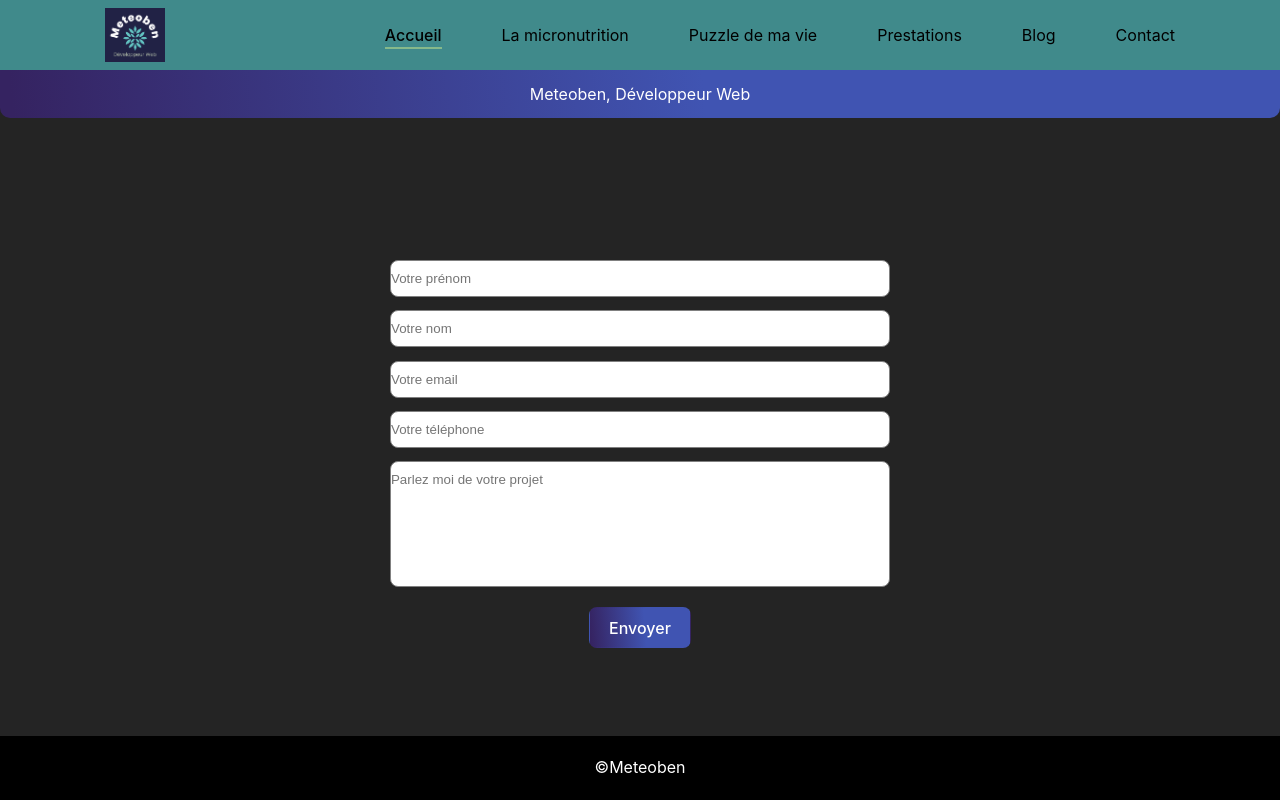
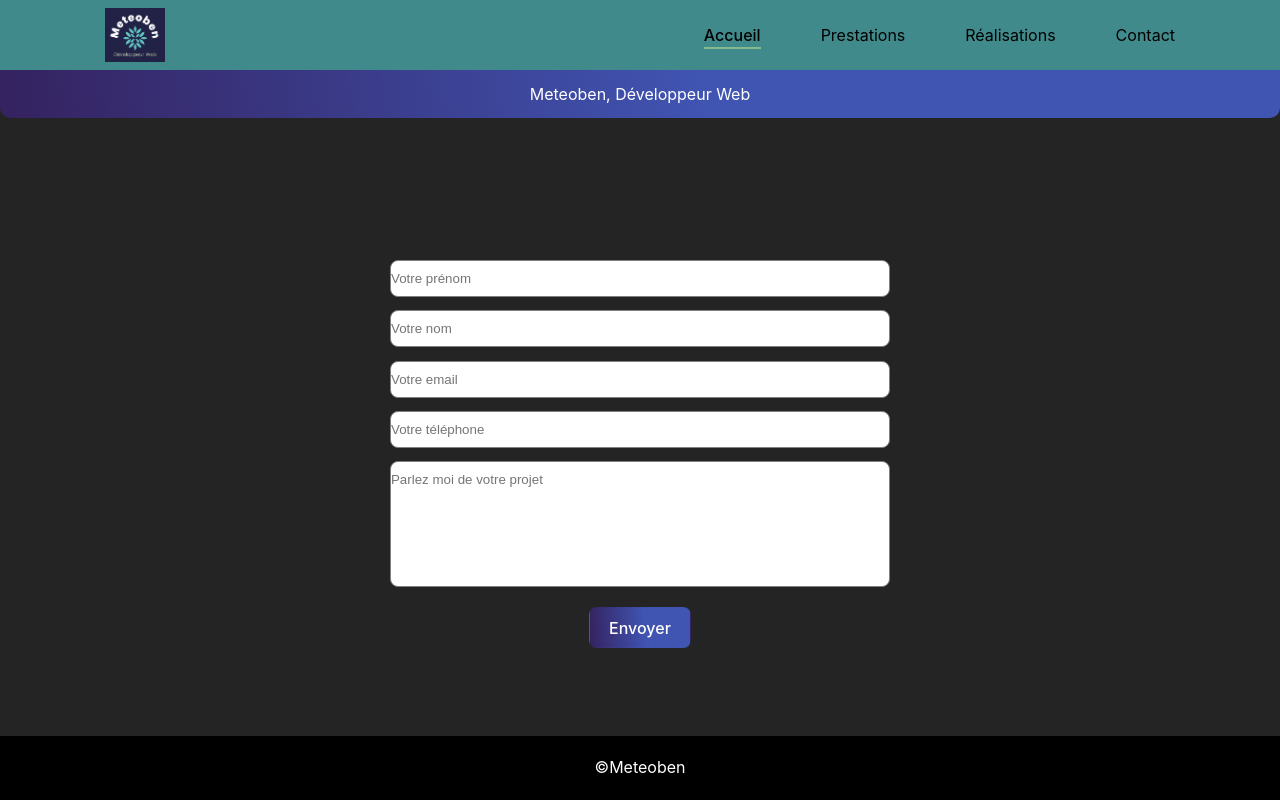
Before and after one commit to Ben43200/meteoben-vite, a React (Vite) app: page / in a window 1280 px wide. Built offline with nearby package versions, Linux system fonts and the light colour scheme; a web font is replaced by a local one.

Commit message:
misa à jour intitulés menu

```diff
--- a/src/NavBar.jsx
+++ b/src/NavBar.jsx
@@ -32,10 +32,12 @@ const NavBar = () => {
 
     const menuItemsData = [
       { title: "Accueil", url: "" },
-      { title: "La micronutrition", url: "micronutrition" },
-      { title: "Puzzle de ma vie", url: "puzzle" },
+    //   { title: "La micronutrition", url: "micronutrition" },
+    //   { title: "Puzzle de ma vie", url: "puzzle" },
       { title: "Prestations", url: "prestations" },
-      { title: "Blog", url: "blog" },
+    //   { title: "Blog", url: "blog" },
+      { title: "Réalisations", url: "realisation" },
+
       { title: "Contact", url: "contact" },
     ];
     // const title = "Anne-Christine BRUNEL,<br/> diététicienne et micronutritionniste";
```
